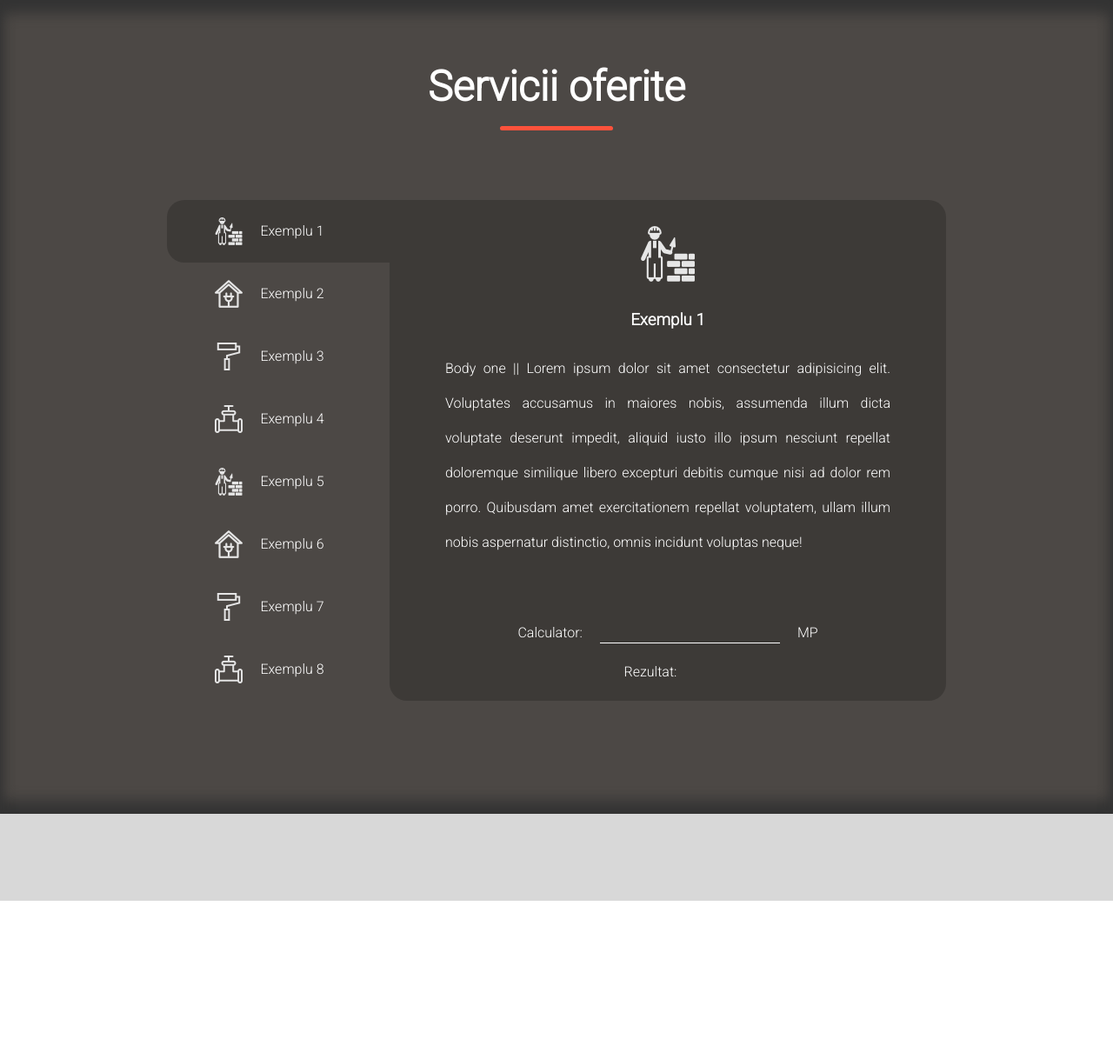
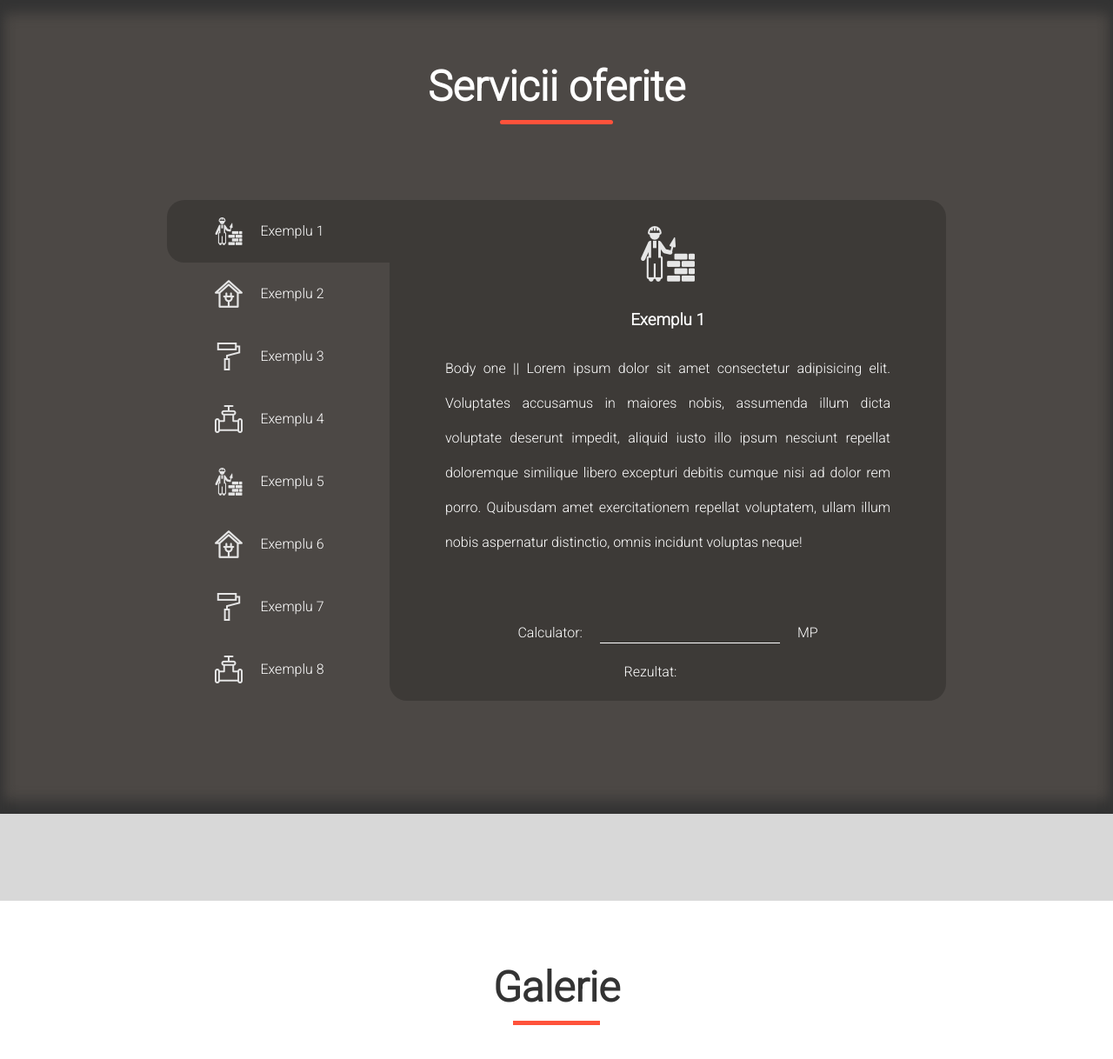
Before and after one commit to EnergyCC/onepagewebsite, a plain HTML site: page index.html in a window 1280 px wide. Shown: the part 800-2018 px from the top of the page at 87% size. Before the commit the page ends 1836 px from the top, so only its background shows below. Drawn offline with Linux system fonts and the light colour scheme.

Commit message:
Changed the underline and started gallery page

```diff
--- a/index.html
+++ b/index.html
@@ -66,6 +66,7 @@
         <section class="services" id='services'>
             <div class="serviceTitle">
                 <h1></h1>
+                <span></span>
             </div>
             <div class="serviceFlex">
                 <div class="servicesCard">
@@ -121,7 +122,10 @@
 
         <!-- gallery page -->
         <section class='gallery' id='gallery'>
-
+            <div class="galleryTitle">
+                <h1></h1>
+                <span></span>
+            </div>
         </section>
 
 
--- a/index.js
+++ b/index.js
@@ -44,6 +44,10 @@ document.querySelector('.serviceFive').getElementsByTagName('p')[0].innerHTML =
 document.querySelector('.serviceSix').getElementsByTagName('p')[0].innerHTML = jsonData.Language[0].Services.ServiceList.ServiceSix.title;
 document.querySelector('.serviceSeven').getElementsByTagName('p')[0].innerHTML = jsonData.Language[0].Services.ServiceList.ServiceSeven.title;
 document.querySelector('.serviceEight').getElementsByTagName('p')[0].innerHTML = jsonData.Language[0].Services.ServiceList.ServiceEight.title;
+
+document.querySelector('.galleryTitle').getElementsByTagName('h1')[0].innerHTML = jsonData.Language[0].Gallery.Title;
+
+
 
 const nextSlide = () => {
     //get current class from current selected element
--- a/style.css
+++ b/style.css
@@ -210,14 +210,13 @@ a {
   font-size: 3rem;
   font-weight: bold;
 }
-.serviceTitle h1::after {
-  content: "";
+.serviceTitle span {
   background: #ff523b;
   width: 130px;
   height: 5px;
   border-radius: 5px;
   position: absolute;
-  bottom: -150px;
+  margin-top: 80px;
   left: 50%;
   transform: translateX(-50%);
 }
@@ -360,6 +359,31 @@ a {
 }
 
 /* End services styling */
+
+/* Start of gallery */
+.galleryTitle {
+  display: flex;
+  justify-content: center;
+  align-items: center;
+  height: 200px;
+}
+
+.galleryTitle h1 {
+  font-size: 3rem;
+  font-weight: bold;
+}
+
+.galleryTitle span {
+  background: #ff523b;
+  width: 100px;
+  height: 5px;
+  position: absolute;
+  margin-top: 80px;
+  left: 50%;
+  transform: translateX(-50%);
+}
+
+/* End of gallery */
 
 /* Scroll back to top */
 
--- a/websitecontent.js
+++ b/websitecontent.js
@@ -65,6 +65,9 @@ export default{
                             "rate": 5
                         }
                     }
+                },
+                "Gallery":{
+                    "Title": "Galerie"
                 }
             }
 
```
